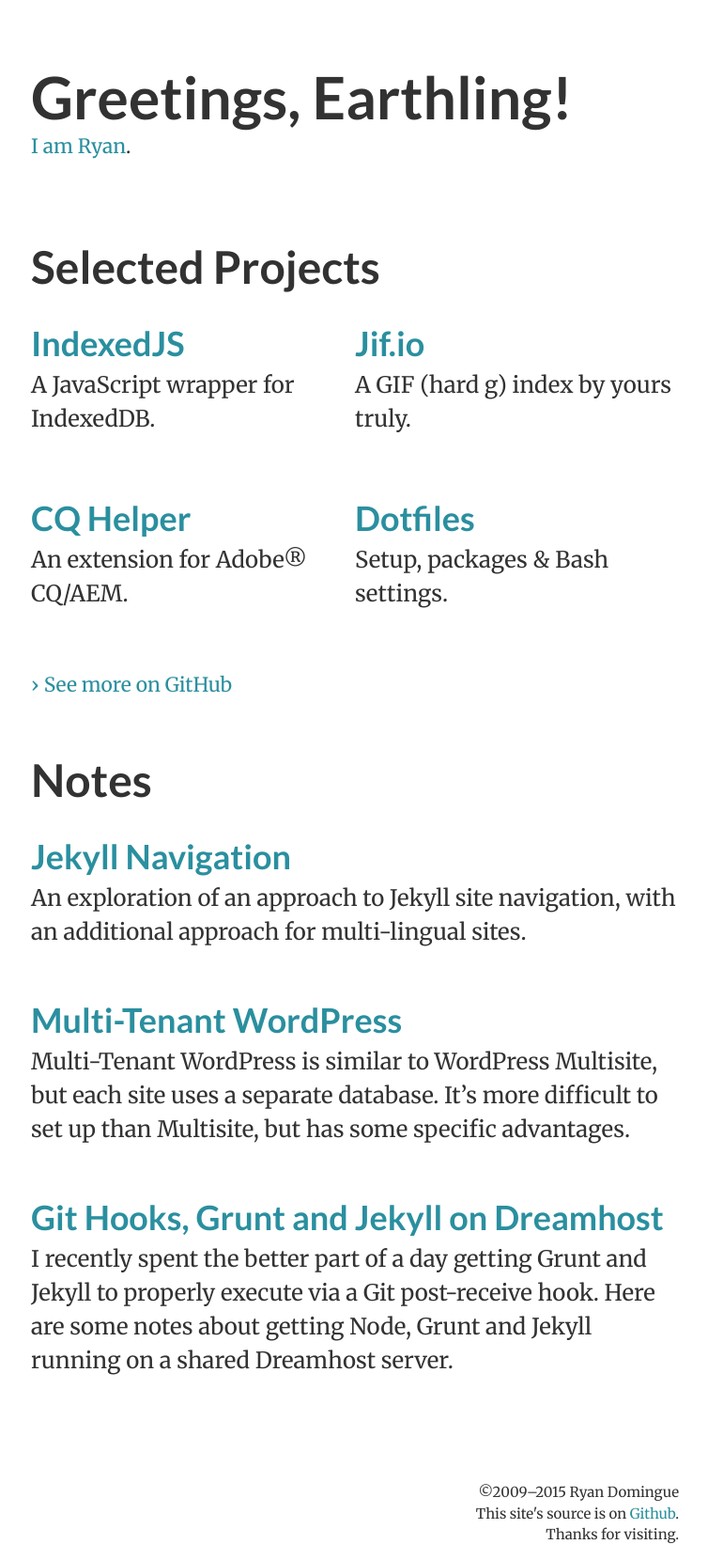
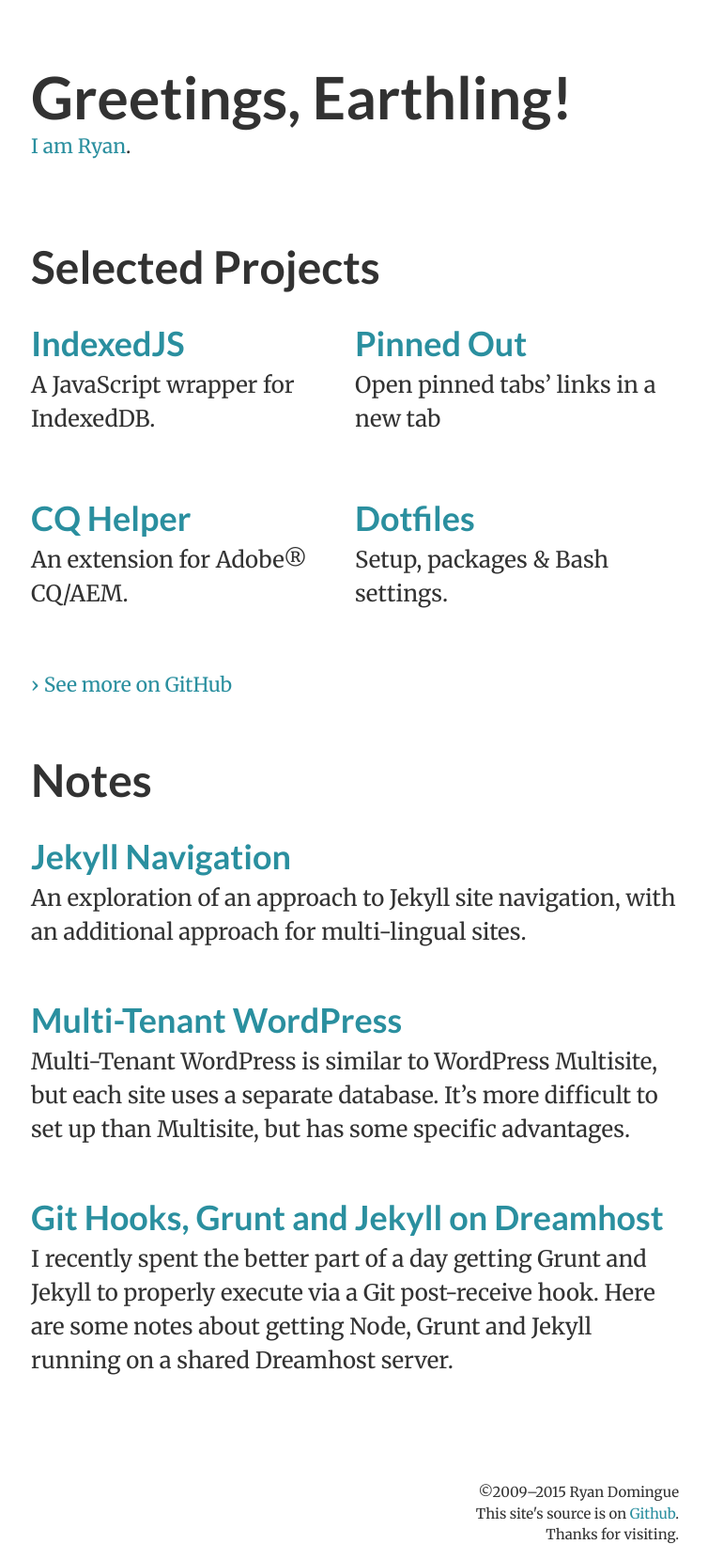
Before and after one commit to goodguyry/ryandomingue.com, a Jekyll site: the page built from index.html, in a window 1280 px wide. Shown: the whole page at 94% size, without its empty margins (262-1016 px from the left). Built offline with Jekyll 4.4.1, drawn with Linux system fonts in a browser that asks for light colours.

Commit message:
Swapped in Pinned Out for jif.io

```diff
--- a/index.html
+++ b/index.html
@@ -5,9 +5,9 @@ projects:
   - name: IndexedJS
     description: A JavaScript wrapper for IndexedDB.
     url: http://github.com/goodguyry/IndexedJS
-  - name: Jif.io
-    description: A GIF (hard g) index by yours truly.
-    url: http://jif.io
+  - name: Pinned Out
+    description: Open pinned tabs&rsquo; links in a new tab
+    url: http://github.com/goodguyry/pinned-out
   - name: CQ Helper
     description: An extension for Adobe<sup>&reg;</sup> CQ/AEM.
     url: http://github.com/goodguyry/cq-helper
```
